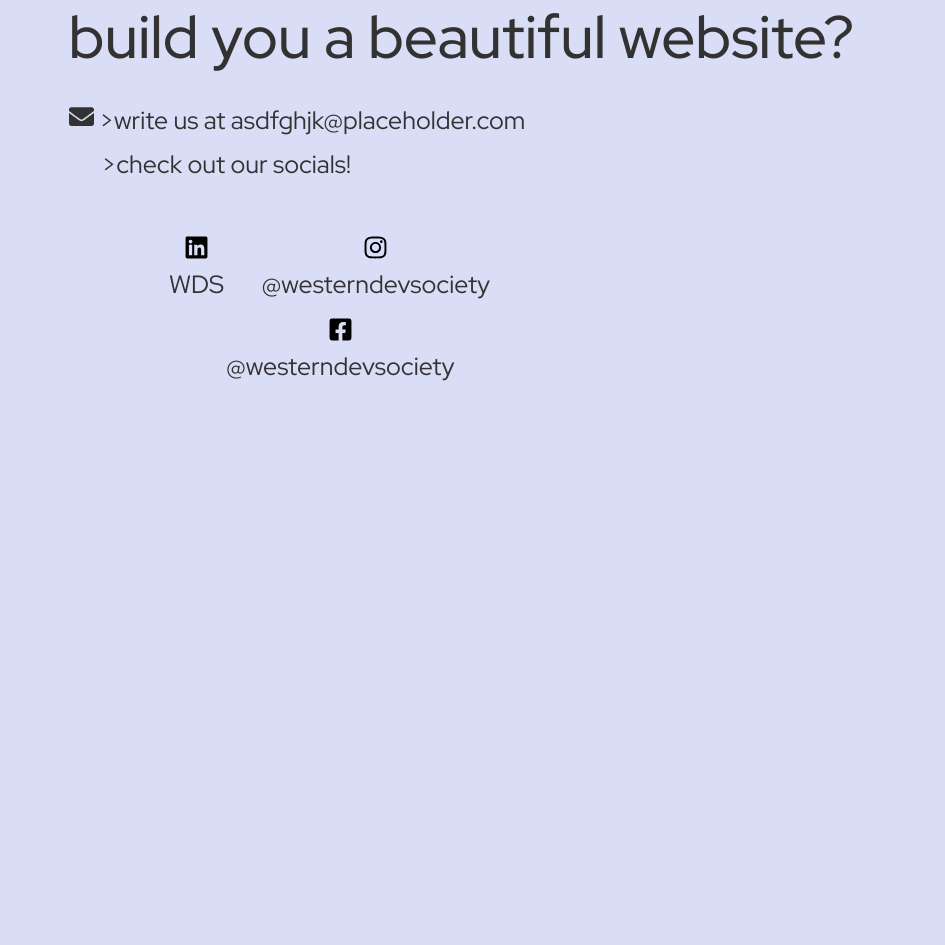
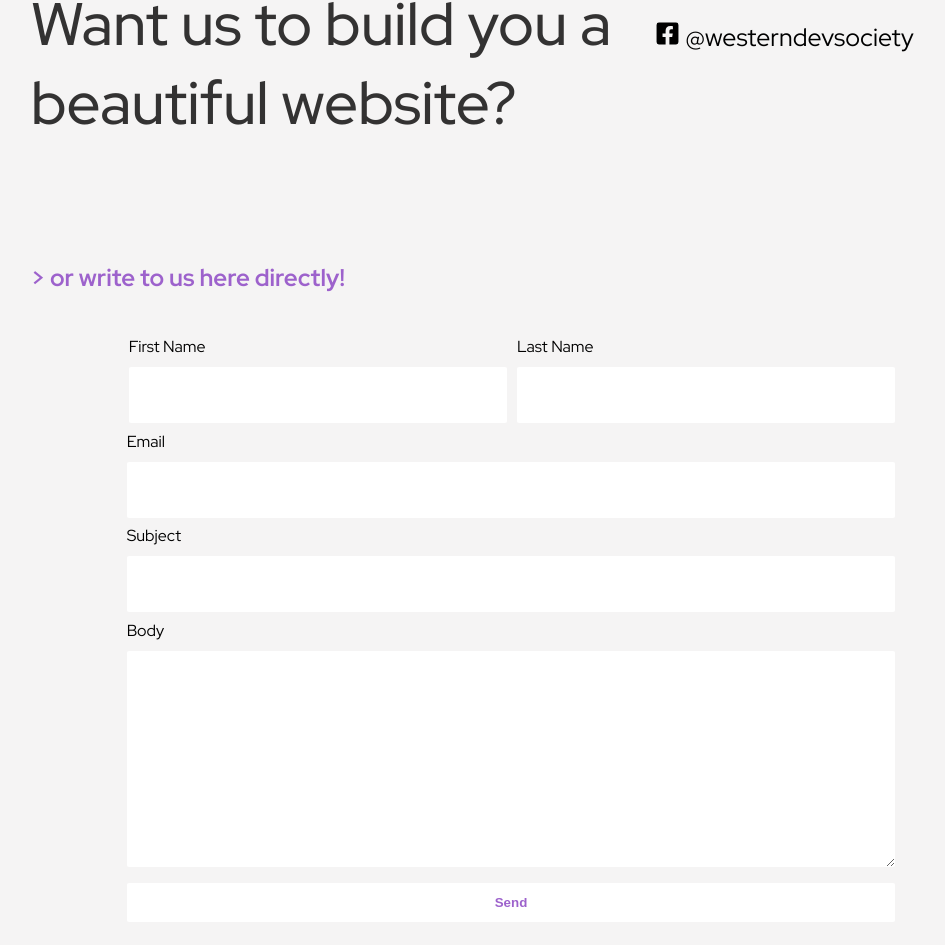
Before and after one commit to LucasHartmanWestern/westerndev-website, a React (Create React App) app: page /Contact in a window 1280 px wide. Shown: the part 575-1520 px from the top of the page, without its empty margins (129-1074 px from the left). Before the commit the page ends 1055 px from the top, so only its background shows below. Built offline with nearby package versions, Linux system fonts and the light colour scheme.

Commit message:
changed bg, added styling

```diff
--- a/src/Components/Navbar/Navbar.js
+++ b/src/Components/Navbar/Navbar.js
@@ -14,8 +14,7 @@ function Navbar() {
         <div className="links-container">
          <ul>
         <li>
-            <Link to="/Contact"
-            onClick={() => this.changeColor("##B89EC5")}>contact us</Link>
+            <Link to="/Contact">contact us</Link>
         </li>
          <li>
             <Link to="/Portfolio">portfolio</Link>
--- a/src/Pages/AboutUs/Aboutus.css
+++ b/src/Pages/AboutUs/Aboutus.css
@@ -61,7 +61,7 @@
     text-align: center;
     padding-top: 50px;
     padding-bottom: 50px;
-    color: #393939;
+    color: #60468C;
     border-bottom: 1px solid grey;
 }
 
@@ -69,6 +69,7 @@
     font-weight: 700;
     font-size: 45px;
     align-self: center;
+    color: #60468C;
 }
 
 .team-container {
@@ -77,6 +78,8 @@
     flex-wrap: wrap;
     align-self: center;
     color: #393939;
+    justify-content: center;
+    align-items: center;
 }
 
 .card-container {
@@ -85,6 +88,8 @@
     gap: 5rem;
     padding: 5% 7%;
     color: #393939;
+    font-size: large;
+    justify-content: center;
 }
 
 @media screen and (max-width:1360px) {
--- a/src/Pages/AboutUs/Aboutus.js
+++ b/src/Pages/AboutUs/Aboutus.js
@@ -7,8 +7,7 @@ import Slide from 'react-reveal/Slide'
 
 export default function Aboutus(){
 
-  //Set color of bg on each page
-  document.body.style = 'background: #D9DDF5;';
+  //document.body.style = 'background: #D9DDF5;';
 
 const cards = data.map(item=>{
   return (<Membercards
@@ -35,12 +34,16 @@ const cards = data.map(item=>{
         <div className='about-info'>
           <Slide left>
           <div className='about-left'>
-          Our mission is Lorem ipsum dolor sit amet, consectetur adipiscing elit, sed do eiusmod tempor incididunt ut labore et dolore magna aliqua. Ut enim ad minim veniam, quis nostrud exercitation ullamco laboris nisi ut aliquip ex ea commodo consequat.
+          By creating memorable shared experiences, members will be more likely to create lasting relationships. Another key factor in creating lasting relationships will be engagement continuing outside of club activities. Initiatives such as discord engagement, study sessions, and networking events will help achieve this.
           </div>
           </Slide>
           <Slide right>
           <div className='about-right'>
           Our services:
+            <ul>&gt;  web design </ul>
+            <ul> &gt; web development </ul>
+            <ul> &gt; web hosting set up </ul>
+
           </div>
           </Slide>
        </div>
--- a/src/Pages/Contact/Contact.css
+++ b/src/Pages/Contact/Contact.css
@@ -1,11 +1,21 @@
 .Contact-Container {
+  display: flex;
+  flex-direction: column;
   text-align: left;
-  font-family: 'Red Hat Display', sans-serif;
-  color: rgb(51, 50, 50);
+  font-family: "Red Hat Display", sans-serif;
   margin-left: 5%;
   margin-right: 5%;
   display: flex;
-  padding:10% 7% 7% 10%;
+  padding: 5% 7% 5% 7%;
+}
+
+.Contact-Container>div {
+  padding: 2.5% 0%;
+}
+
+.Contact-info {
+  display: flex;
+  color: rgb(51, 50, 50);
 }
 
 .Contact-1 {
@@ -14,50 +24,129 @@
 
 .Contact-Title {
   display: inline-block;
+  color: #60468C;
   padding-top: 50px;
   padding-bottom: 50px;
- font-weight:900;
+  font-weight: 900;
   min-width: 400px;
+  font-size: 80px;
 }
 
 .Contact-Description {
   font-weight: 500;
-  padding-right:5%;
+  padding-right: 5%;
 }
 
 .Contact-2 {
   font-size: 25px;
   padding-left: 15%;
   padding-top: 3%;
+  min-width: 35%;
+  display: flex;
+  flex-direction: column;
+  justify-content: center;
+  align-items: center;
 }
 
 .Contact-check {
   padding-top: 2%;
-  padding-left: 6%;
+  justify-content: start !important;
+  width: 100%;
 }
 
 .Contact-Socials {
-  display: inline-flex;
-  text-align: center;
-  padding-top: 10%;
+  display: flex;
+  flex-direction: column;
+  padding: 7% 0%;
+  justify-items: center;
 }
 
-.Contact-insta {
-  padding-left: 4%;
-  padding-right: 4%;
+.Contact-Socials>div {
+  display: flex;
+  padding: 2.5% 0%;
 }
 
-@media screen and (max-width:1300px){
+.Contact-form-container {
+  display: flex;
+  justify-content: center;
+  align-items: center;
+}
+
+.Contact-form-title {
+  font-size: x-large;
+  margin-top: 10%;
+  color: #9D62CC;
+}
+
+.Contact-form {
+  width: 80%;
+}
+
+/* .Contact-form > label {
+} */
+
+input,
+textarea {
+  padding: 0.5rem;
+  border-radius: 2px;
+  border-width: 0px;
+  min-height:40px;
+  margin-top:10px;
+}
+
+.input-container {
+  display: flex;
+  flex-direction: column;
+  padding: 0.5% 0%;
+  width: 100%;
+}
+
+.first-last-inputs {
+  display: flex;
+  margin-left: 2px;
+}
+
+.firstName {
+  margin-right: 0.65%;
+}
+
+.lastName {
+  margin-left: 0.65%;
+}
+
+.send-button {
+  width: 100%;
+  padding: 0.75rem 0.5rem;
+  margin-top: 0.75rem;
+  border-radius: 2px;
+  border-width: 0px;
+  cursor: pointer;
+  background-color: #ffffff;
+  color: #9d62cc;
+}
+
+.body{
+  min-height:200px;
+}
+
+/* .Contact-insta {
+  padding-left: 2%;
+  padding-right: 4%;
+} */
+
+@media screen and (max-width: 1300px) {
   .Contact-Container {
     flex-wrap: wrap;
     display: flex;
   }
+
   .Contact-Socials {
     display: flex;
     flex-wrap: wrap;
     justify-content: center;
-      gap:1rem;
+    gap: 1rem;
   }
+
   .Contact-2 {
     align-self: center;
     padding-left: 0;
@@ -65,26 +154,40 @@
 }
 
 @media screen and (max-width: 800px) {
-  .Contact-Container{
-    margin-top:10%;
+  .Contact-Container {
+    margin-top: 10%;
   }
-  .Contact-2{
+
+  .Contact-2 {
     padding-top: 10%;
     font-size: 15px;
     align-self: center;
   }
 
-  .Contact-insta{
+  .Contact-insta {
     padding: 0;
   }
 
-  .Contact-Title{
+  .Contact-Title {
     font-size: 40px;
     min-width: 300px;
   }
 
-  .Contact-Description{
+  .Contact-Description {
     font-size: 25px;
+  }
+
+  .Contact-form-title {
+    font-size: large;
+  }
+
+  .first-last-inputs {
+    display: block;
+  }
+
+  .firstName,
+  .lastName {
+    margin: 0px;
   }
 }
 
--- a/src/Pages/Contact/Contact.js
+++ b/src/Pages/Contact/Contact.js
@@ -1,48 +1,147 @@
-
-import './Contact.css';
-
-import { FaLinkedin } from 'react-icons/fa';
-import { FaInstagram } from 'react-icons/fa';
-import { FaFacebookSquare } from 'react-icons/fa';
-import { FaEnvelope} from 'react-icons/fa';
-import Fade from 'react-reveal/Fade'
-
+import "./Contact.css"
+import { FaLinkedin } from "react-icons/fa"
+import { FaInstagram } from "react-icons/fa"
+import { FaFacebookSquare } from "react-icons/fa"
+import { FaEnvelope } from "react-icons/fa"
+import Fade from "react-reveal/Fade"
+import { useState } from "react"
 function Contact() {
-
-  document.body.style = 'background: #D9DDF5;';
-
+  //document.body.style = "background: #D9DDF5;"
+  const [firstName, setFirstName] = useState("")
+  const [lastName, setLastName] = useState("")
+  const [email, setEmail] = useState("")
+  const [subject, setSubject] = useState("")
+  const [body, setBody] = useState("")
+  const [invalid, setInvalid] = useState(false)
+  const sendEmail = () => {
+    console.log(firstName, lastName, email, subject, body)
+  }
+  const promptInvalid = () => {}
   return (
     <div className="Contact-Container">
+      <div className="Contact-info">
         <Fade>
           <div className="Contact-1">
-        <div className="Contact-Title">
-          Let's Chat!
-        </div>
-
+            <div className="Contact-Title">Let's Chat!</div>
             <div className="Contact-Description">
-            Want to learn more?
-            Want us to build you
-            a beautiful website?
+              Want to learn more? Want us to build you a beautiful website?
             </div>
           </div>
         </Fade>
-
         <Fade>
           <div className="Contact-2">
-        <div className="Contact-Stater">
-        <div className="Contact-Email">   <FaEnvelope/> &gt;write us at asdfghjk@placeholder.com <br /></div>
-        <div className="Contact-check"> &gt;check out our socials! </div>
+            {/* <div className="Contact-Stater">
+              <div className="Contact-Email">
+                {" "}
+                <FaEnvelope /> &gt;write us at asdfghjk@placeholder.com <br />
               </div>
-
+            </div> */}
+            <div className="Contact-check"> &gt; check out our socials! </div>
             <div className="Contact-Socials">
-          <div className="Contact-linkedin">  <a href="https://www.linkedin.com/company/western-dev-society/?originalSubdomain=ca" target="_blank"><FaLinkedin /></a> <br/> WDS</div>
-          <div className="Contact-insta">  <a href="https://www.instagram.com/westerndevsociety/" target="_blank"><FaInstagram /></a>  <br/> @westerndevsociety </div>
-          <div className="Contact-facebook">  <a href="https://www.facebook.com/westerndevsociety/" target="_blank"><FaFacebookSquare /></a> <br/> @westerndevsociety </div>
+              <div className="Contact-linkedin">
+                {" "}
+                <a
+                  href="https://www.linkedin.com/company/western-dev-society/?originalSubdomain=ca"
+                  target="_blank"
+                  rel="noreferrer"
+                >
+                  <FaLinkedin /> Western Developer's Society
+                </a>
+              </div>
+              <div className="Contact-insta">
+                <a
+                  href="https://www.instagram.com/westerndevsociety/"
+                  target="_blank"
+                  rel="noreferrer"
+                >
+                  <FaInstagram /> @westerndevsociety
+                </a>
+              </div>
+              <div className="Contact-facebook">
+                {" "}
+                <a
+                  href="https://www.facebook.com/westerndevsociety/"
+                  target="_blank"
+                  rel="noreferrer"
+                >
+                  <FaFacebookSquare /> @westerndevsociety
+                </a>
+              </div>
             </div>
           </div>
         </Fade>
       </div>
-  );
+      <h3 className="Contact-form-title">&gt; or write to us here directly!</h3>
+      <div className="Contact-form-container">
+        <div className="Contact-form">
+          <form
+            onSubmit={(e) => {
+              e.preventDefault()
+              sendEmail()
+            }}
+            onInvalid={(e) => {
+              e.preventDefault()
+              promptInvalid()
+            }}
+          >
+            <div className="first-last-inputs">
+              <div className="input-container firstName">
+                <label htmlFor="firstName">First Name</label>
+                <input
+                  type="text"
+                  name="firstName"
+                  value={firstName}
+                  onChange={(e) => setFirstName(e.target.value)}
+                  required
+                />
+              </div>
+              <div className="input-container lastName">
+                <label htmlFor="lastName">Last Name</label>
+                <input
+                  type="text"
+                  name="lastName"
+                  value={lastName}
+                  onChange={(e) => setLastName(e.target.value)}
+                  required
+                />
+              </div>
+            </div>
+            <div className="input-container">
+              <label htmlFor="email">Email</label>
+              <input
+                type="email"
+                value={email}
+                onChange={(e) => setEmail(e.target.value)}
+                required
+              />
+            </div>
+            <div className="input-container">
+              <label htmlFor="Subject">Subject</label>
+              <input
+                type="text"
+                name="subject"
+                value={subject}
+                onChange={(e) => setSubject(e.target.value)}
+                required
+              />
+            </div>
+            <div className="input-container">
+              <label htmlFor="body">Body</label>
+              <textarea
+                className="body"
+                name="body"
+                value={body}
+                onChange={(e) => setBody(e.target.value)}
+                required
+              />
+            </div>
+            <button type="submit" className="send-button">
+              <strong>Send</strong>
+            </button>
+          </form>
+        </div>
+      </div>
+    </div>
+  )
 }
-
-export default Contact;
+export default Contact
--- a/src/Pages/Home/Home.js
+++ b/src/Pages/Home/Home.js
@@ -20,7 +20,7 @@ export default function Home() {
         </div>
         </div>
           <div className="text">
-            Building a community, one line of code at a time.
+            Building community, one line of code at a time.
           </div>
 
       </div>
--- a/src/Pages/Portfolio/Portfolio.css
+++ b/src/Pages/Portfolio/Portfolio.css
@@ -5,6 +5,7 @@
     font-weight:bolder;
     font-family: 'Red Hat Display', sans-serif;
     font-size:65px;
+    color: #9D62CC;
 }
 
 @media screen and (max-width: 835px) {
--- a/src/Pages/Portfolio/Portfolio.js
+++ b/src/Pages/Portfolio/Portfolio.js
@@ -3,7 +3,7 @@ import './Portfolio.css'
 import Fade from 'react-reveal/Fade'
 
 function Portfolio() {
-  document.body.style = 'background: #D9DDF5;';
+  //document.body.style = 'background: #D9DDF5;';
   return (
     <Fade>
     <div className='coming-soon'>
--- a/src/Pages/Sponsorships/Sponsorships.css
+++ b/src/Pages/Sponsorships/Sponsorships.css
@@ -40,7 +40,6 @@
 
 .sponsorships {
   align-items: center;
-  background-color: #d9ddf5;
   display: flex;
   flex-direction: column;
   height: 1024px;
@@ -51,7 +50,7 @@
 }
 
 .title--ye {
-  color: rgb(51, 50, 50);
+  color: #60468C;
   font-family: 'Red Hat Display';
   font-size: var(--font-size-xxxxl);
   font-weight: 400;
@@ -65,9 +64,9 @@
 }
 
 .paragraph {
-  color: var(--black);
+  color: rgb(67, 67, 67);
   font-family: 'Red Hat Display';
-  font-size: var(--font-size-xl);
+  font-size: x-large;
   font-weight: 400;
   letter-spacing: 0;
   margin-left: 19.0px;
@@ -85,10 +84,10 @@
 }
 
 .title-2 {
-  color: #9b49b8;
+  color: #60468C;
   font-family: 'Red Hat Display';
   font-size: 40px;
-  font-weight: 500px;
+  font-weight: 500;
   letter-spacing: 0;
   margin-left: 10.0px;
   margin-top: 32px;
@@ -96,10 +95,10 @@
 }
 
 .paragraph-2 {
-  color: var(--black);
+  color: rgb(67, 67, 67);
   font-family: 'Red Hat Display';
-  font-size: 18px;
-  line-height: 1.2rem;
+  font-size: large;
+  line-height: 1.9rem;
   font-weight: 400;
   letter-spacing: 0;
   margin-left: 10.0px;
@@ -152,19 +151,19 @@
 .seeking-partnership-with-us {
   align-self: flex-end;
   display: flex;
-  color: #8c00a3;
+  color: #60468C;
   font-family: 'Red Hat Display';
-  font-size:  30px;
-  font-weight: 500px;
+  font-size:  xx-large;
+  font-weight: 600;
   letter-spacing: 0;
   min-height: 144px;
   text-align: center;
 }
 
 .paragraphs-3 {
-  color: var(--black);
+  color: rgb(67, 67, 67);
   font-family: var(--font-family-inter);
-  font-size: 20px;
+  font-size: x-large;
   font-weight: 400;
   letter-spacing: 0;
   line-height: 1.9rem;
--- a/src/Pages/Sponsorships/Sponsorships.js
+++ b/src/Pages/Sponsorships/Sponsorships.js
@@ -1,14 +1,18 @@
 import React from 'react'
 import './Sponsorships.css'
+import Fade from "react-reveal/Fade"
 
 export default function Sponsorships() {
-
+//document.body.style = 'background: #D9DDF5;';
   return (
     <div className="container-center-horizontal">
+
       <div className="sponsorships screen" >
+        <Fade>
         <h1 className="title--ye" >
           Sponsorships
         </h1>
+        </Fade>
         <div className="paragraph" ><p>
           Our partners empower us to host a myriad of workshops, competitions and events for the western community. Interested in partnering with us? Contact us at westerndevsociety@gmail.com to find out how you can partner with one of western's fastest growing clubs!
           </p>
```
Lines whose indentation alone changed are shown as unchanged.
